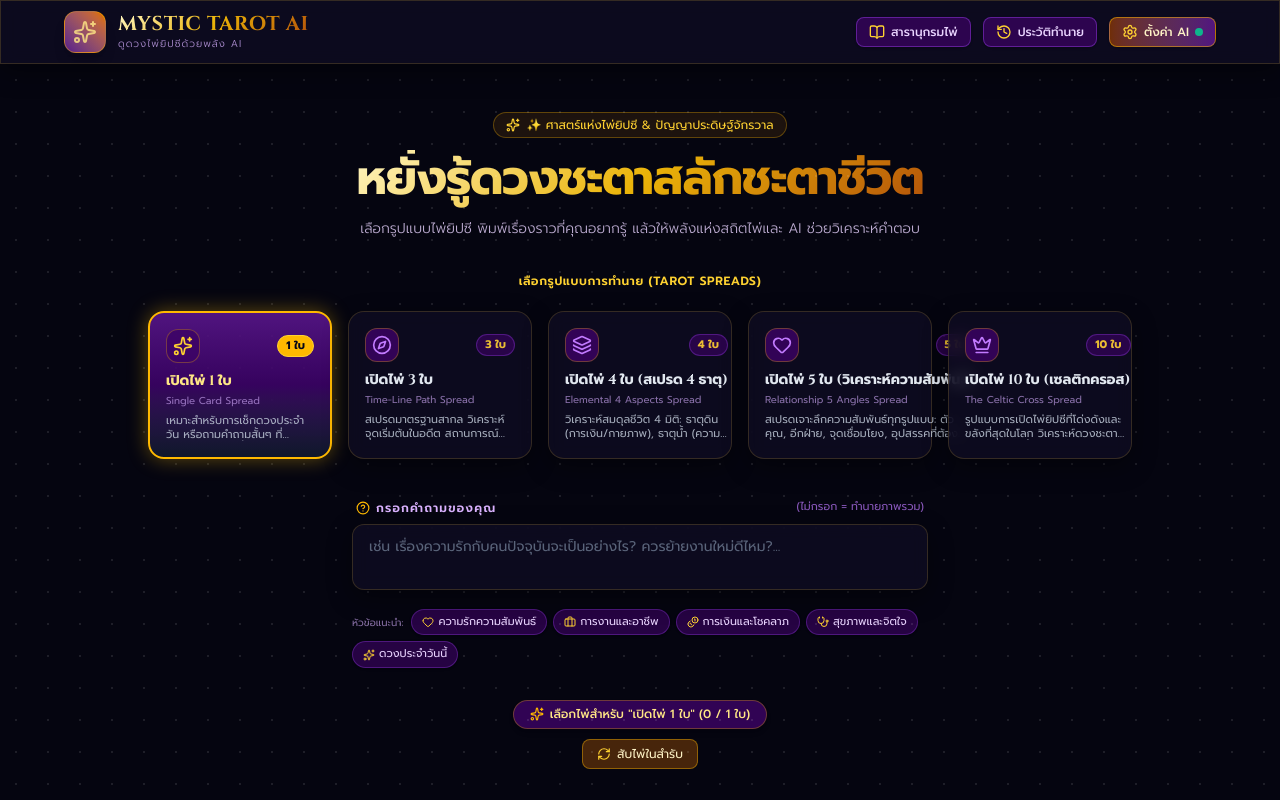
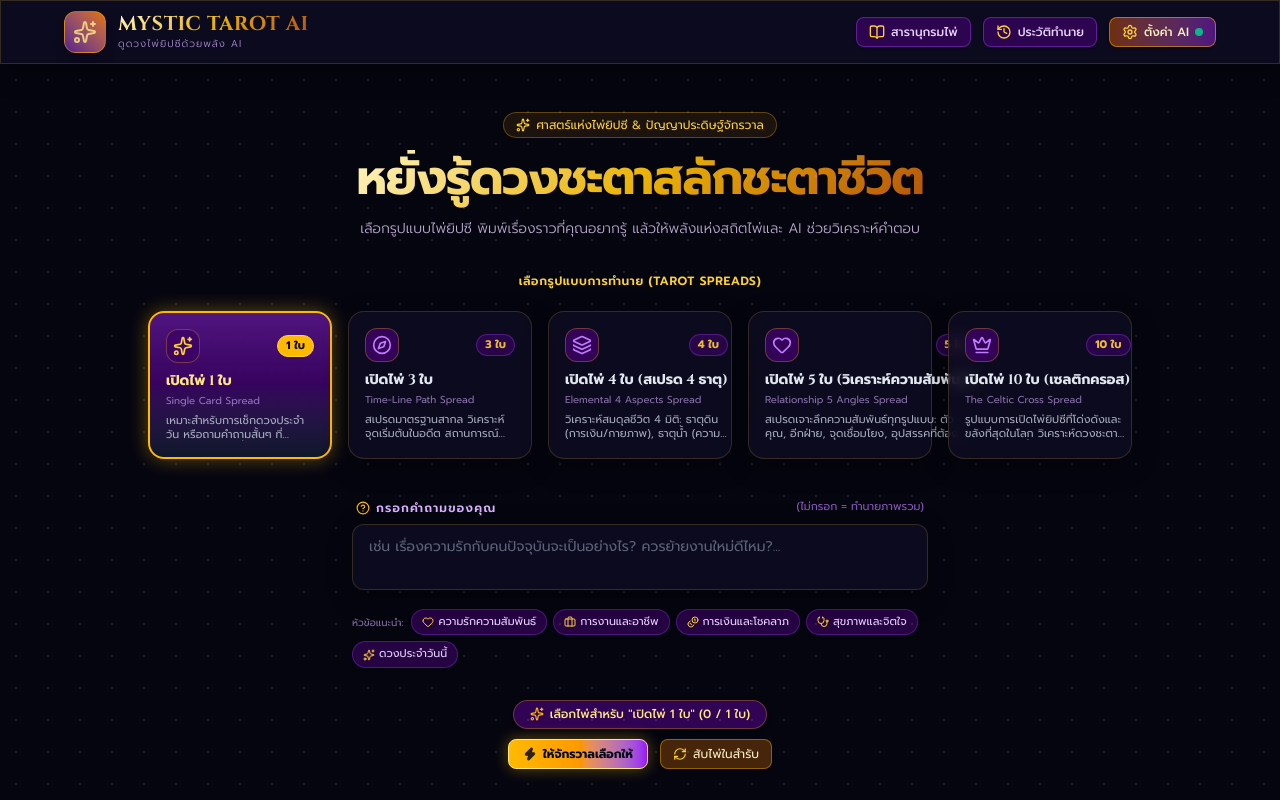
Before and after one commit to pondz1/MysticTarot, a React (Vite) app: page / in a window 1280 px wide. Shown: the top 800 px of the page. Built offline with nearby package versions, Linux system fonts and the light colour scheme.

Commit message:
feat: add auto-pick feature and remove duplicate emojis from icons

```diff
--- a/src/App.tsx
+++ b/src/App.tsx
@@ -134,7 +134,7 @@ export function App() {
         <div className="text-center my-2 sm:my-4 max-w-2xl mx-auto">
           <div className="inline-flex items-center gap-1.5 px-2.5 py-0.5 sm:px-3 sm:py-1 rounded-full bg-amber-500/10 border border-amber-400/30 text-amber-300 text-[10px] sm:text-xs mb-2 sm:mb-3 shadow-inner">
             <Sparkles className="w-3 h-3 sm:w-3.5 sm:h-3.5 shrink-0" />
-            <span>✨ ศาสตร์แห่งไพ่ยิปซี & ปัญญาประดิษฐ์จักรวาล</span>
+            <span>ศาสตร์แห่งไพ่ยิปซี & ปัญญาประดิษฐ์จักรวาล</span>
           </div>
 
           <h1 className="text-2xl sm:text-4xl md:text-5xl font-extrabold font-serif-mystic text-gold-gradient tracking-tight leading-tight">
--- a/src/components/TarotDeck.tsx
+++ b/src/components/TarotDeck.tsx
@@ -4,7 +4,7 @@ import type { TarotCard } from '../data/tarotCards';
 import { TAROT_CARDS } from '../data/tarotCards';
 import type { DrawnCard, SpreadMode } from '../types/tarot';
 import { getSpreadConfig } from '../data/tarotSpreads';
-import { Sparkles, RefreshCw, Eye, CheckCircle2, BookOpen } from 'lucide-react';
+import { Sparkles, RefreshCw, Eye, CheckCircle2, BookOpen, Zap } from 'lucide-react';
 import confetti from 'canvas-confetti';
 
 interface TarotDeckProps {
@@ -49,6 +49,37 @@ export const TarotDeck: React.FC<TarotDeckProps> = ({
       setDeck(shuffleArray([...TAROT_CARDS]));
       setIsShuffling(false);
     }, 1200);
+  };
+
+  // Auto-pick mode ("ให้จักรวาลเลือกให้")
+  const handleAutoPick = () => {
+    if (isShuffling || isAnalyzing) return;
+
+    setIsShuffling(true);
+    setTimeout(() => {
+      const shuffled = shuffleArray([...TAROT_CARDS]);
+      setDeck(shuffled);
+
+      const picked: DrawnCard[] = shuffled.slice(0, targetCount).map((card, idx) => ({
+        card,
+        isReversed: Math.random() < 0.25,
+        position: getPositionName(idx)
+      }));
+
+      setSelectedCards(picked);
+      setIsShuffling(false);
+
+      try {
+        confetti({
+          particleCount: 50,
+          spread: 60,
+          origin: { y: 0.6 },
+          colors: ['#EAB308', '#A855F7', '#38BDF8']
+        });
+      } catch (e) {
+        // ignore
+      }
+    }, 700);
   };
 
   // Helper to get position name from spread config
@@ -132,12 +163,22 @@ export const TarotDeck: React.FC<TarotDeckProps> = ({
         </div>
 
         {/* Action Controls */}
-        <div className="flex items-center gap-2 sm:gap-3 mt-0.5">
+        <div className="flex flex-wrap items-center justify-center gap-2 sm:gap-3 mt-0.5">
+          <button
+            type="button"
+            disabled={isShuffling || isAnalyzing}
+            onClick={handleAutoPick}
+            className="flex items-center gap-1.5 text-[11px] sm:text-xs px-3.5 py-1.5 rounded-lg bg-gradient-to-r from-amber-400 via-amber-500 to-purple-600 hover:from-amber-300 hover:to-purple-500 text-slate-950 font-bold border border-amber-200 shadow-[0_0_15px_rgba(234,179,8,0.4)] disabled:opacity-40 transition-all cursor-pointer hover:scale-105 active:scale-95"
+          >
+            <Zap className="w-3.5 h-3.5 fill-slate-950 text-slate-950 animate-pulse" />
+            <span>ให้จักรวาลเลือกให้</span>
+          </button>
+
           <button
             type="button"
             disabled={isShuffling || selectedCards.length > 0 || isAnalyzing}
             onClick={handleShuffle}
-            className="flex items-center gap-1.5 text-[11px] sm:text-xs px-3 py-1 sm:px-3.5 sm:py-1.5 rounded-lg bg-amber-600/30 hover:bg-amber-600/50 border border-amber-400/40 text-amber-100 disabled:opacity-40 transition-all cursor-pointer"
+            className="flex items-center gap-1.5 text-[11px] sm:text-xs px-3 py-1.5 rounded-lg bg-amber-600/30 hover:bg-amber-600/50 border border-amber-400/40 text-amber-100 disabled:opacity-40 transition-all cursor-pointer"
           >
             <RefreshCw className={`w-3 h-3 sm:w-3.5 sm:h-3.5 text-amber-300 ${isShuffling ? 'animate-spin' : ''}`} />
             <span>{isShuffling ? 'กำลังสับไพ่...' : 'สับไพ่ในสำรับ'}</span>
@@ -147,7 +188,7 @@ export const TarotDeck: React.FC<TarotDeckProps> = ({
             <button
               type="button"
               onClick={handleResetSelection}
-              className="flex items-center gap-1.5 text-[11px] sm:text-xs px-2.5 py-1 sm:px-3 sm:py-1.5 rounded-lg bg-slate-800/80 hover:bg-slate-700 border border-slate-600 text-slate-300 transition-all cursor-pointer"
+              className="flex items-center gap-1.5 text-[11px] sm:text-xs px-2.5 py-1.5 rounded-lg bg-slate-800/80 hover:bg-slate-700 border border-slate-600 text-slate-300 transition-all cursor-pointer"
             >
               <span>ล้างเลือกใหม่</span>
             </button>
```
